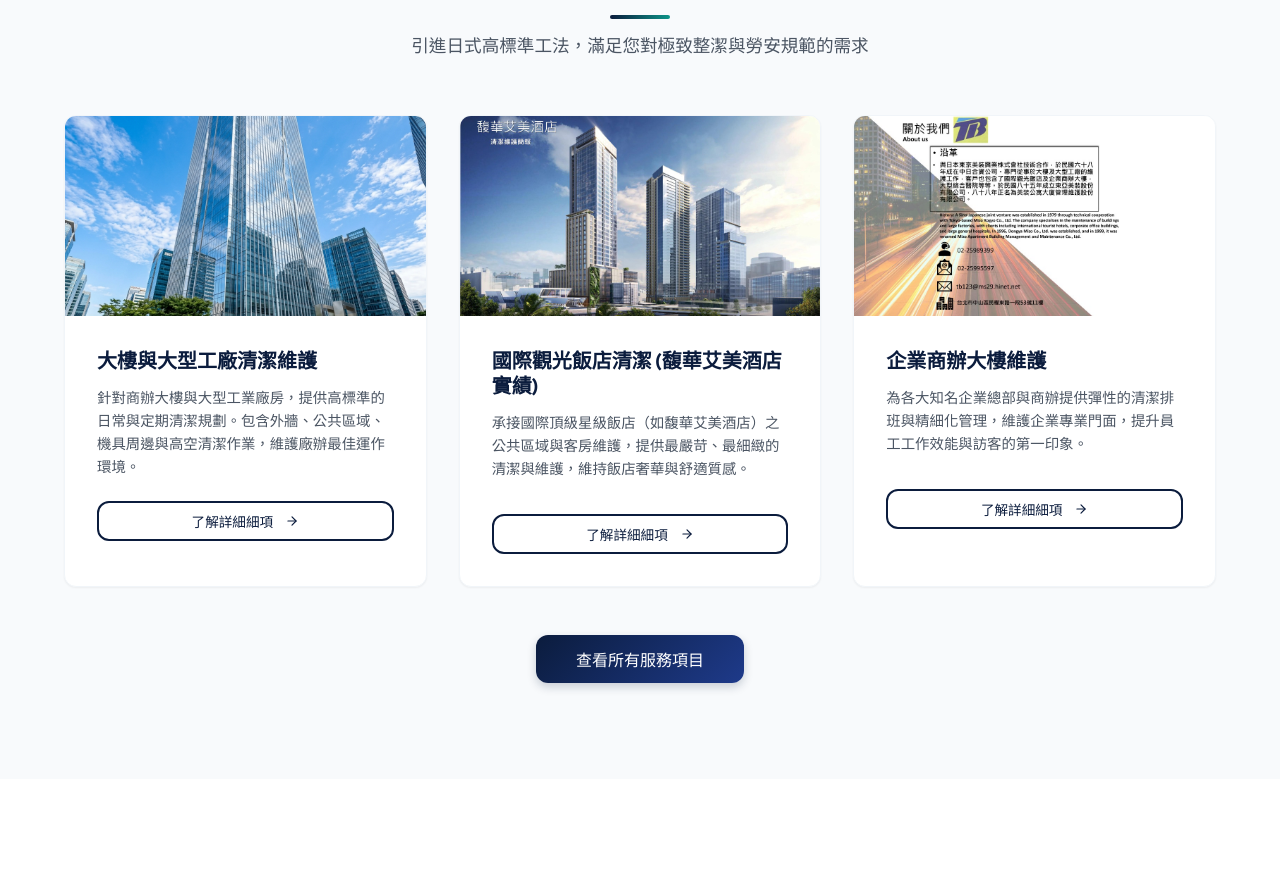
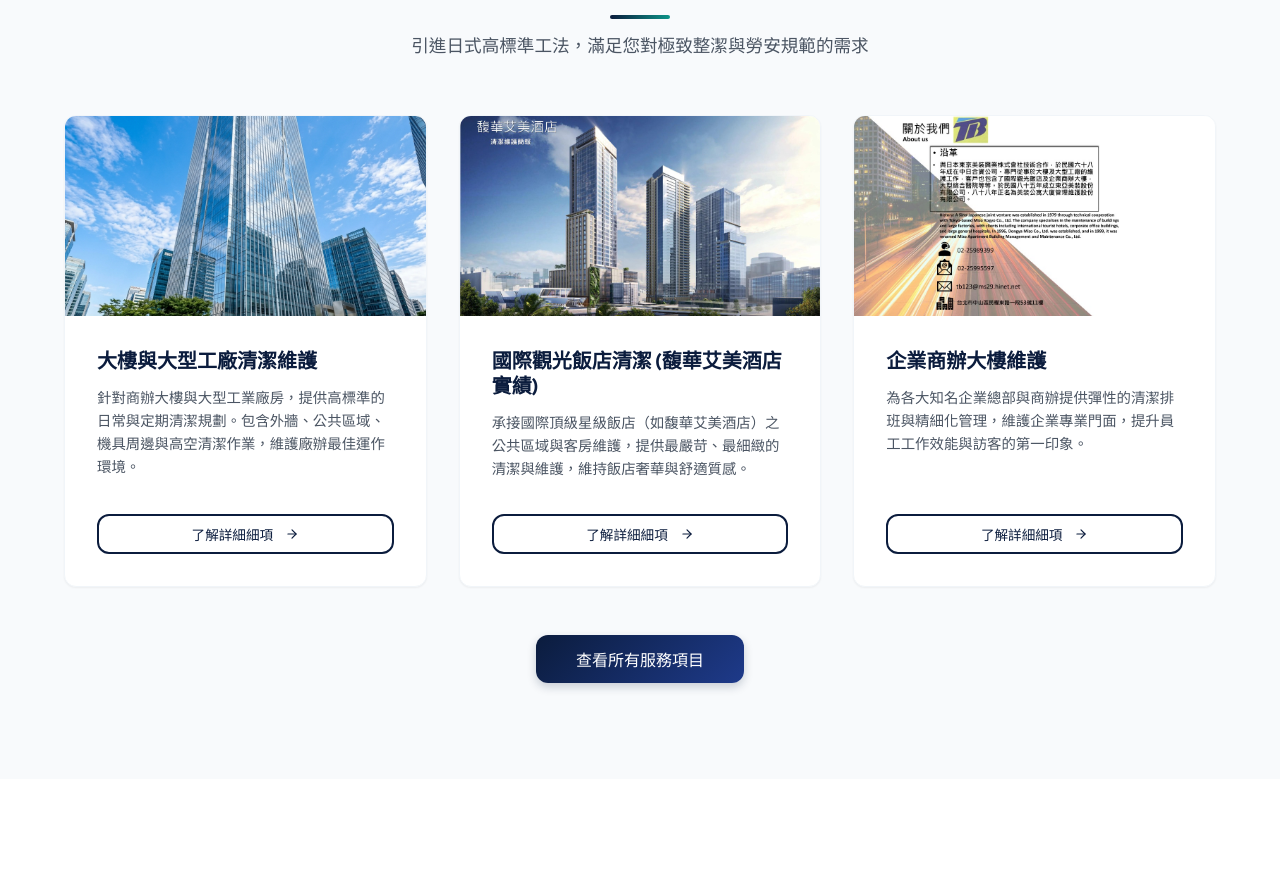
Before and after one commit to jayshih8/mizo-cleaning-web-, a React (Vite) app: page / in a window 1280 px wide. Shown: the part 1528-2405 px from the top of the page. Built offline with nearby package versions, Linux system fonts and the light colour scheme.

Commit message:
style: align home service overview card buttons perfectly at the bottom of the card row using flexbox layout

```diff
--- a/src/pages/Home.jsx
+++ b/src/pages/Home.jsx
@@ -140,14 +140,14 @@ export default function Home({ homeData, companyInfo, servicesData, setActiveTab
 
             <div className="grid-3" style={{ gap: '2rem' }}>
               {servicesData.items.slice(0, 3).map((item) => (
-                <div key={item.id} className="home-service-card animate-fade-in" style={{ backgroundColor: 'white', borderRadius: 'var(--radius-md)', overflow: 'hidden', boxShadow: 'var(--shadow-sm)', border: '1px solid #f1f5f9' }}>
+                <div key={item.id} className="home-service-card animate-fade-in" style={{ display: 'flex', flexDirection: 'column', backgroundColor: 'white', borderRadius: 'var(--radius-md)', overflow: 'hidden', boxShadow: 'var(--shadow-sm)', border: '1px solid #f1f5f9' }}>
                   <div style={{ height: '200px', backgroundImage: `url(${getServiceImage(item)})`, backgroundSize: 'cover', backgroundPosition: 'center' }} />
-                  <div style={{ padding: '2rem' }}>
+                  <div style={{ padding: '2rem', flexGrow: 1, display: 'flex', flexDirection: 'column' }}>
                     <h3 style={{ fontSize: '1.25rem', marginBottom: '0.75rem', color: 'var(--primary-color)' }}>{item.title}</h3>
                     <p style={{ color: 'var(--text-muted)', fontSize: '0.9rem', lineHeight: '1.6', minHeight: '80px', marginBottom: '1.5rem' }}>
                       {item.description && item.description.length > 80 ? `${item.description.substring(0, 80)}...` : item.description}
                     </p>
-                    <button onClick={() => handleGoToService(item.id)} className="btn btn-outline" style={{ width: '100%', fontSize: '0.85rem', padding: '0.5rem 1rem' }}>
+                    <button onClick={() => handleGoToService(item.id)} className="btn btn-outline" style={{ width: '100%', fontSize: '0.85rem', padding: '0.5rem 1rem', marginTop: 'auto' }}>
                       <span>了解詳細細項</span>
                       <ArrowRight size={14} style={{ marginLeft: '0.25rem' }} />
                     </button>
```
